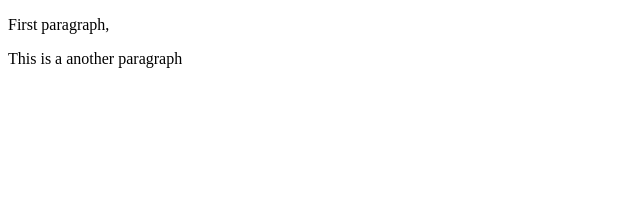
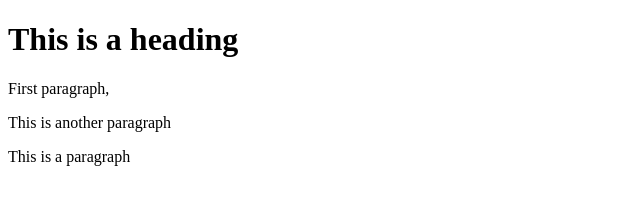
Before and after one commit to Atahhabibi/learning-git, a plain HTML site: page index.html in a window 1280 px wide. Shown: the whole page, without its empty margins (0-640 px from the left). Drawn offline with Linux system fonts and the light colour scheme.

Commit message:
Update index.html

```diff
--- a/index.html
+++ b/index.html
@@ -3,9 +3,11 @@
 <head>
     <title>Page Title </title>
 </head>
+
 <body>
+    <h1>This is  a heading</h1>
     <p>First paragraph,</p>
-    <p>This is a another paragraph</p>
-
+    <p>This is another paragraph</p>
+    <p>This is a paragraph</p>
 </body>
 </html>
```
